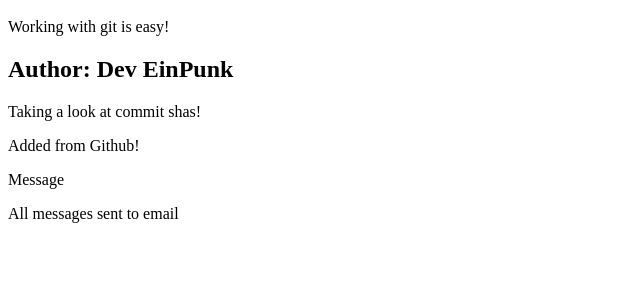
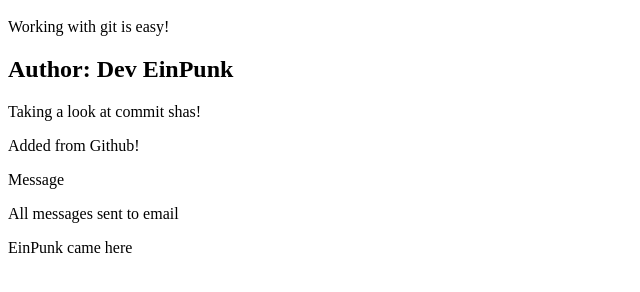
Before and after one commit to EINCORE/EinPunk, a plain HTML site: page index.html in a window 1280 px wide. Shown: the part 48-340 px from the top of the page, without its empty margins (0-640 px from the left). Drawn offline with Linux system fonts and the light colour scheme.

Commit message:
Update index.html file
Add a new file EinPunk came here

```diff
--- a/index.html
+++ b/index.html
@@ -21,4 +21,8 @@
 <div>
    <p>All messages sent to email</p>
 </div>
+
+<div>
+   <p>EinPunk came here</p>
+</div>
 <!---Some Comments--->
```
